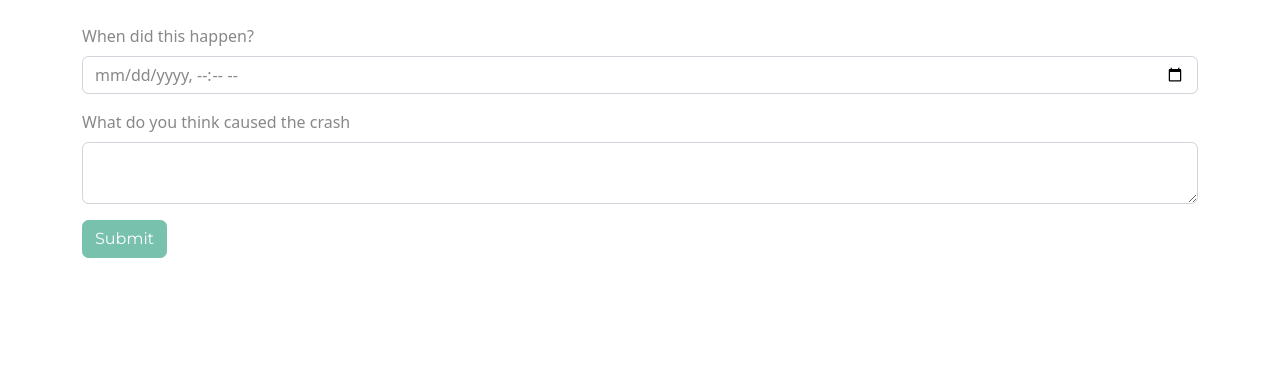
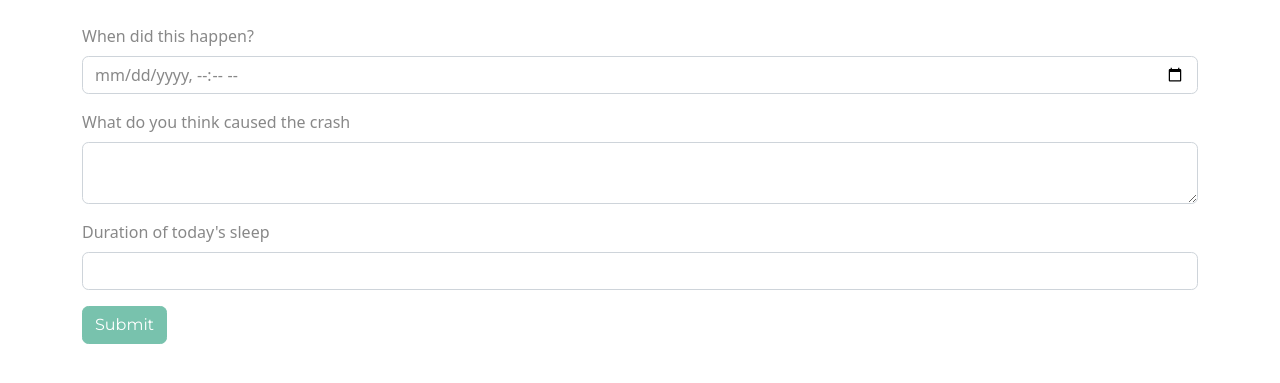
Before and after one commit to HarshitPant-999/ADHD-Tracker-Project, a Flask app: page /log in a window 1280 px wide. Shown: the part 56-439 px from the top of the page. Run offline with Flask 3, Linux system fonts and the light colour scheme; some libraries are stand-ins or nearby versions.

Commit message:
Add time_data in log_form -m Migration hurdle?

```diff
--- a/forms.py
+++ b/forms.py
@@ -5,6 +5,7 @@ from wtforms.validators import DataRequired, URL, Optional
 class EntryForm(FlaskForm):
     timestamp = DateTimeLocalField("When did this happen?", format="%Y-%m-%dT%H:%M", validators=[DataRequired()])
     trigger = TextAreaField("What do you think caused the crash", validators=[DataRequired()])
+    sleep_time = IntegerField("Duration of today's sleep", validators=[DataRequired()])
     submit = SubmitField("Submit")
 
 class ResolveForm(FlaskForm):
--- a/models.py
+++ b/models.py
@@ -17,6 +17,7 @@ class Entry(db.Model):
     id: Mapped[int] = mapped_column(Integer, primary_key=True)
     timestamp: Mapped[datetime] = mapped_column(DateTime, nullable=False)
     trigger: Mapped[str] = mapped_column(Text, nullable=False)
+    sleep_time: Mapped[int] = mapped_column(Integer, nullable=True)
     reset_info: Mapped[str] = mapped_column(Text, nullable=True)
     reset_time : Mapped[int] = mapped_column(Integer, nullable=True)
     @property
--- a/routes/entries.py
+++ b/routes/entries.py
@@ -28,8 +28,8 @@ def log_entry():
     if form.validate_on_submit():
         user_data = Entry(
             timestamp = form.timestamp.data,
-            trigger = form.trigger.data)
-        print(form.timestamp.data)
+            trigger = form.trigger.data,
+            sleep_time = form.sleep_time.data)
         db.session.add(user_data)
         db.session.commit()
         return redirect(url_for("entries.resolve", entry_id=user_data.id))
@@ -68,7 +68,6 @@ def dashboard():
         Entry.timestamp <= today_start,
         Entry.timestamp > last_seven_days
         )).scalars().all()
-    print(weekly_crashes_time_block)
     for entry in weekly_crashes_time_block:
         entry.weekly_time_block = get_time_block(entry.timestamp)
     return render_template("dashboard.html", crashes_today=crashes_today, weekly_entries=weekly_crashes_time_block,weekly_time_block=entry.weekly_time_block, entries=todays_entries, get_time_block=get_time_block, weekly_crashes=weekly_crashes)
--- a/templates/history.html
+++ b/templates/history.html
@@ -54,7 +54,7 @@
             <div class="entry-detail" style="padding: 5px 0; border-bottom: 1px dashed #eee;">
               <strong>{{ entry.timestamp.strftime('%I:%M %p') }}</strong></div>
             <p class="entry-detail"><strong>Trigger:</strong> {{ entry.trigger }}</p>
-            <a href="{{ url_for('entries.edit', entry_id=entry.id) }}" class="btn btn-outline-primary btn-sm">edit trigger</a>
+            <a href="{{ url_for('entries.edit', entry_id=entry.id) }}" class="btn btn-outline-primary btn-sm">edit data</a>
 
             {% if entry.reset_info %}
             <p class="entry-detail" style="padding: 5px 0; border-bottom: 1px dashed #eee;"><strong>Reset Info:</strong> {{ entry.reset_info }}</p>
```
